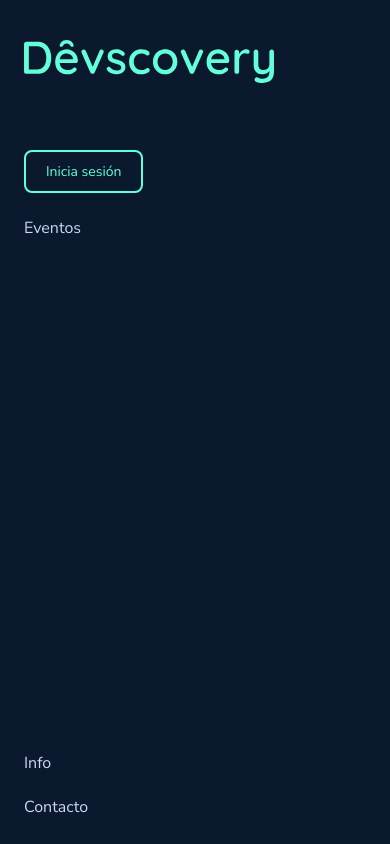
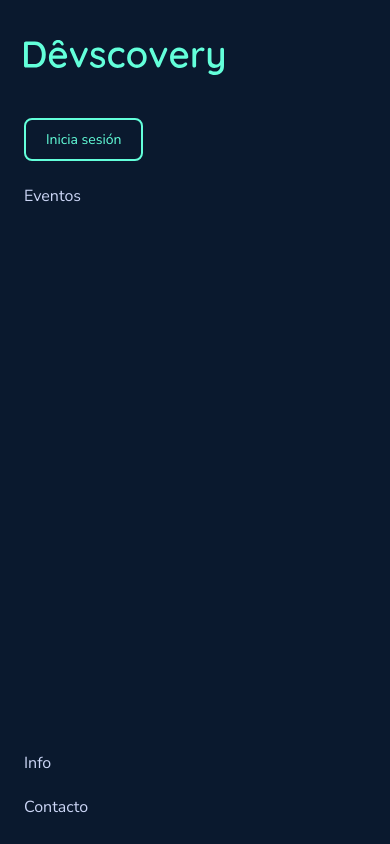
Before and after one commit to marugandev/FRONT-proyecto-10-devscovery, a website built with Vite: page index.html in a window 390 px wide. Built offline with nearby package versions, Linux system fonts and the light colour scheme; files whose address does not match are found by name.

Commit message:
FIX mediaqueries 2

```diff
--- a/src/components/Header/Header.css
+++ b/src/components/Header/Header.css
@@ -27,3 +27,10 @@
 .header__button--toggle:active {
   transform: scale(1.2);
 }
+
+@media (max-width: 768px) {
+  .header__logo {
+    width: 200px;
+    margin-bottom: var(--de-margin-s);
+  }
+}
--- a/style.css
+++ b/style.css
@@ -142,10 +142,10 @@ input {
     height: auto;
     position: relative;
   }
-  .header__logo {
+  /*  .header__logo {
     width: 200px;
     margin-bottom: var(--de-margin-s);
-  }
+  } */
   .header__menu {
     display: none;
   }
```
